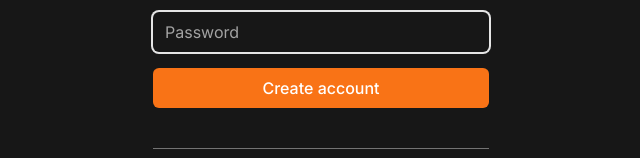
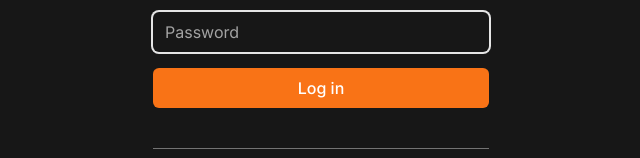
Before and after one commit to woodart8/carrot-market, a Next.js app: page /login in a window 1280 px wide. Shown: the part 184-342 px from the top of the page, without its empty margins (319-959 px from the left). Built offline with nearby package versions, Linux system fonts and the light colour scheme.

Commit message:
practice server action

```diff
--- a/app/create-account/page.tsx
+++ b/app/create-account/page.tsx
@@ -11,19 +11,18 @@ export default function CreateAccount() {
             </div>
             <form className="flex flex-col gap-4">
                 <FormInput
-                    type="text" placeholder="Username" required errors={[]}
+                    name="username" type="text" placeholder="Username" required errors={[]}
                 />
                 <FormInput
-                    type="email" placeholder="Email" required errors={[]}
+                    name="email" type="email" placeholder="Email" required errors={[]}
                 />
                 <FormInput
-                    type="password" placeholder="Password" required errors={[]}
+                    name="password" type="password" placeholder="Password" required errors={[]}
                 />
                 <FormInput
-                    type="password" placeholder="Confirm password" required errors={[]}
+                    name="confirmPassword" type="password" placeholder="Confirm password" required errors={[]}
                 />
                 <FormButton
-                    loading={false}
                     text="Create account"
                 />
             </form>
--- /dev/null
+++ b/app/login/actions.ts
@@ -0,0 +1,9 @@
+"use server";
+
+export const handleForm = async (prevState: any, data: FormData) => {
+    console.log(prevState);
+    await new Promise((resolve) => setTimeout(resolve, 3000));
+    return {
+        errors:["wrong password","password is too short"]
+    }
+}
--- a/app/login/page.tsx
+++ b/app/login/page.tsx
@@ -1,25 +1,27 @@
+"use client";
+
 import FormButton from "@/components/form-btn";
 import FormInput from "@/components/form-input";
 import SocialLogin from "@/components/social-login";
+import { useFormState } from "react-dom";
+import { handleForm } from "./actions";
 
 export default function LogIn() {
+    const [state, action] = useFormState(handleForm, null);
     return (
         <div className="flex flex-col gap-10 py-8 px-6">
             <div className="flex flex-col gap-2 *:font-medium">
                 <h1 className="text-2xl">Hello!</h1>
                 <h2 className="text-xl">Log in with email and password.</h2>
             </div>
-            <form className="flex flex-col gap-4">
+            <form action={action} className="flex flex-col gap-4">
                 <FormInput
-                    type="email" placeholder="Email" required errors={[]}
+                    name="email" type="email" placeholder="Email" required errors={[]}
                 />
                 <FormInput
-                    type="password" placeholder="Password" required errors={[]}
+                    name="password" type="password" placeholder="Password" required errors={state?.errors ?? []}
                 />
-                <FormButton
-                    loading={false}
-                    text="Create account"
-                />
+                <FormButton text="Log in"/>
             </form>
             <SocialLogin/>
         </div>
--- a/components/form-btn.tsx
+++ b/components/form-btn.tsx
@@ -1,12 +1,16 @@
+"use client";
+
+import { useFormStatus } from "react-dom";
+
 interface FormButtonProps {
-    loading : boolean;
     text : string;
 }
-export default function FormButton({ loading, text } : FormButtonProps) {
+export default function FormButton({ text } : FormButtonProps) {
+    const { pending } = useFormStatus();
     return (
-        <button disabled={loading} className="primary-btn h-10 disabled:bg-neutral-400
+        <button disabled={pending} className="primary-btn h-10 disabled:bg-neutral-400
         disabled:text-neutral-300 disabled:cursor-not-allowed">
-        {loading ? "Loading..." : text}
+        {pending ? "Loading..." : text}
         </button>
     );
 }
--- a/components/form-input.tsx
+++ b/components/form-input.tsx
@@ -3,13 +3,14 @@ interface FormInputProps {
     placeholder: string;
     required: boolean;
     errors: string[];
+    name: string
 }
 
 
-export default function FormInput({type, placeholder, required, errors}: FormInputProps) {
+export default function FormInput({type, placeholder, required, errors, name,}: FormInputProps) {
     return (
         <div className="flex flex-col gap-2">
-            <input className="bg-transparent rounded-md w-full h-10 focus:outline-none
+            <input name={name} className="bg-transparent rounded-md w-full h-10 focus:outline-none
             ring-2 focus:ring-4 ring-neutral-200 focus:ring-orange-500 border-none
             placeholder:text-neutral-400"
             type={type} placeholder={placeholder} required={required} />
```
